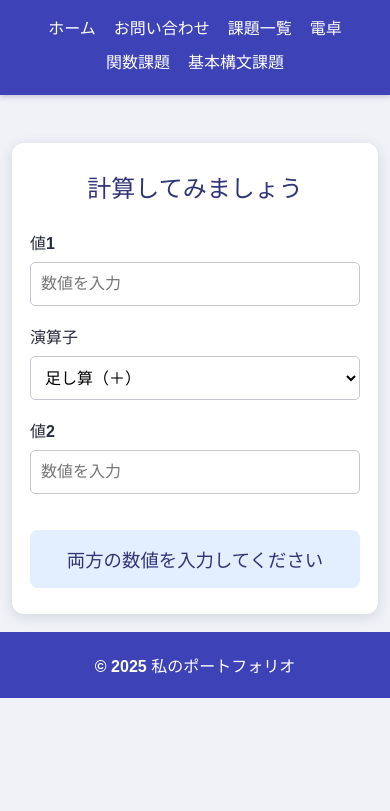
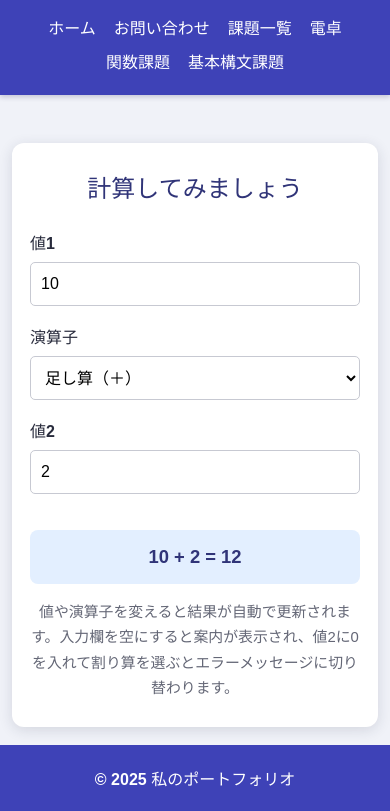
Before and after one commit to ichi026/week4-2, a plain HTML site: page start-folder/calculate.html in a window 390 px wide. Shown: the part 63-874 px from the top of the page. Before the commit the page ends 844 px from the top, so only its background shows below. Drawn offline with Linux system fonts and the light colour scheme.

Commit message:
電卓ページに計算例を表示

```diff
--- a/start-folder/calculate.html
+++ b/start-folder/calculate.html
@@ -28,7 +28,7 @@
         <h2 id="calculator-heading">計算してみましょう</h2>
         <div class="calculator-fields">
           <label for="value1">値1</label>
-          <input id="value1" name="value1" type="number" step="any" inputmode="decimal" placeholder="数値を入力">
+          <input id="value1" name="value1" type="number" step="any" inputmode="decimal" value="10" placeholder="数値を入力">
 
           <label for="operator">演算子</label>
           <select id="operator" name="operator">
@@ -39,9 +39,10 @@
           </select>
 
           <label for="value2">値2</label>
-          <input id="value2" name="value2" type="number" step="any" inputmode="decimal" placeholder="数値を入力">
+          <input id="value2" name="value2" type="number" step="any" inputmode="decimal" value="2" placeholder="数値を入力">
         </div>
         <p id="result" class="calculator-result" role="status" aria-live="polite">両方の数値を入力してください</p>
+        <p class="calculator-help">値や演算子を変えると結果が自動で更新されます。入力欄を空にすると案内が表示され、値2に0を入れて割り算を選ぶとエラーメッセージに切り替わります。</p>
       </section>
     </main>
 
--- a/start-folder/css/calculate.css
+++ b/start-folder/css/calculate.css
@@ -1 +1 @@
-.calculator-main{display:grid;min-height:440px;place-items:start center;padding-top:48px}.calculator-card{width:min(100%,560px);padding:32px 28px;border-radius:12px;background:#fff;box-shadow:0 3px 14px #25274624}.calculator-card h2{margin:0 0 26px;text-align:center;color:#303478}.calculator-fields{display:grid;grid-template-columns:110px minmax(0,1fr);align-items:center;gap:16px 14px}.calculator-fields label{font-weight:700}.calculator-fields input,.calculator-fields select{width:100%;min-height:44px;padding:8px 10px;border:1px solid #c7c9d2;border-radius:5px;background:#fff;font:inherit}.calculator-fields input:focus,.calculator-fields select:focus{outline:3px solid #aebcff;outline-offset:1px}.calculator-result{min-height:1.6em;margin:26px 0 0;padding:16px;border-radius:8px;color:#303478;background:#e3efff;text-align:center;font-size:1.15rem;font-weight:700;overflow-wrap:anywhere}@media(max-width:480px){.calculator-card{padding:26px 18px}.calculator-fields{grid-template-columns:1fr;gap:8px}.calculator-fields input,.calculator-fields select{margin-bottom:10px}}
+.calculator-main{display:grid;min-height:440px;place-items:start center;padding-top:48px}.calculator-card{width:min(100%,560px);padding:32px 28px;border-radius:12px;background:#fff;box-shadow:0 3px 14px #25274624}.calculator-card h2{margin:0 0 26px;text-align:center;color:#303478}.calculator-fields{display:grid;grid-template-columns:110px minmax(0,1fr);align-items:center;gap:16px 14px}.calculator-fields label{font-weight:700}.calculator-fields input,.calculator-fields select{width:100%;min-height:44px;padding:8px 10px;border:1px solid #c7c9d2;border-radius:5px;background:#fff;font:inherit}.calculator-fields input:focus,.calculator-fields select:focus{outline:3px solid #aebcff;outline-offset:1px}.calculator-result{min-height:1.6em;margin:26px 0 0;padding:16px;border-radius:8px;color:#303478;background:#e3efff;text-align:center;font-size:1.15rem;font-weight:700;overflow-wrap:anywhere}.calculator-help{margin:16px 0 0;color:#646776;text-align:center;font-size:.93rem;line-height:1.7}@media(max-width:480px){.calculator-card{padding:26px 18px}.calculator-fields{grid-template-columns:1fr;gap:8px}.calculator-fields input,.calculator-fields select{margin-bottom:10px}}
```
